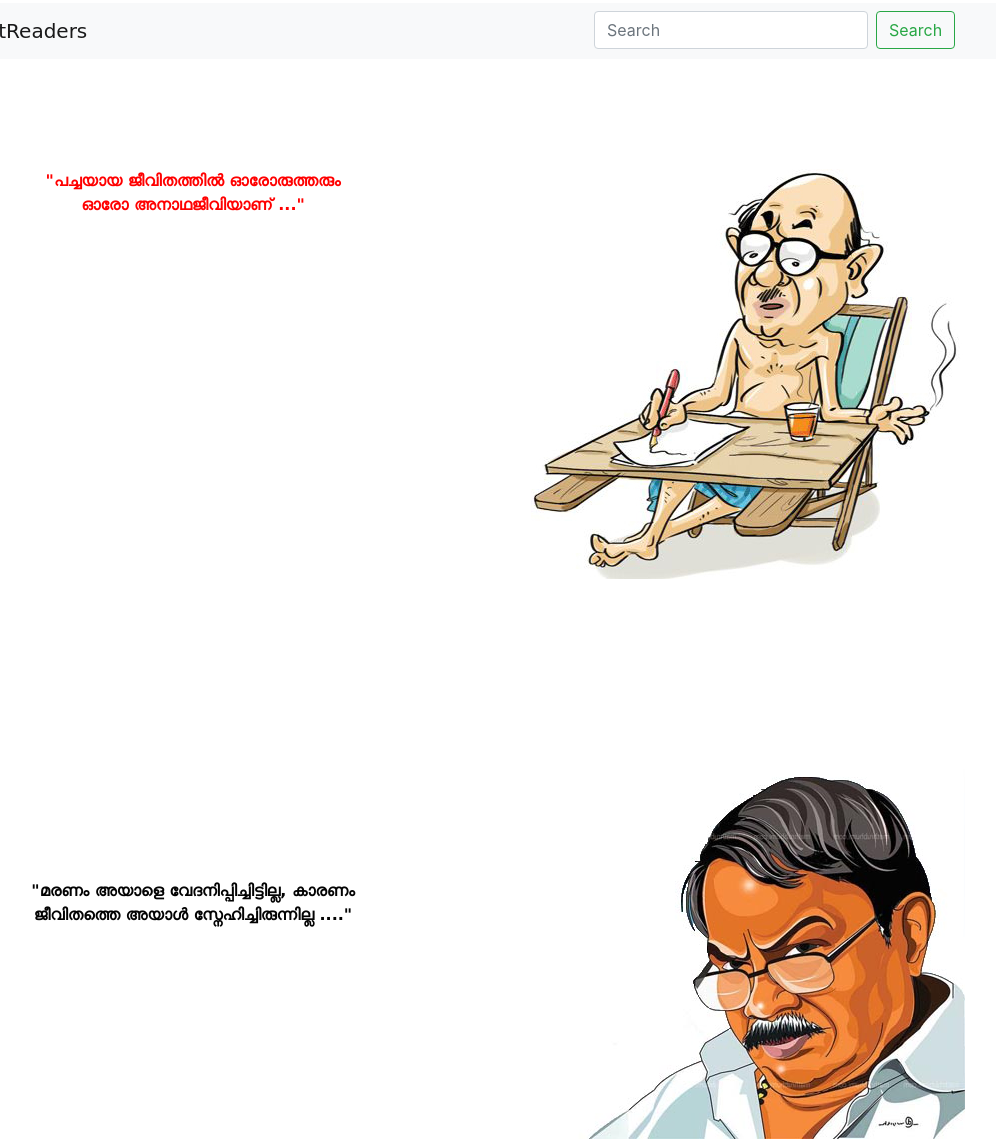
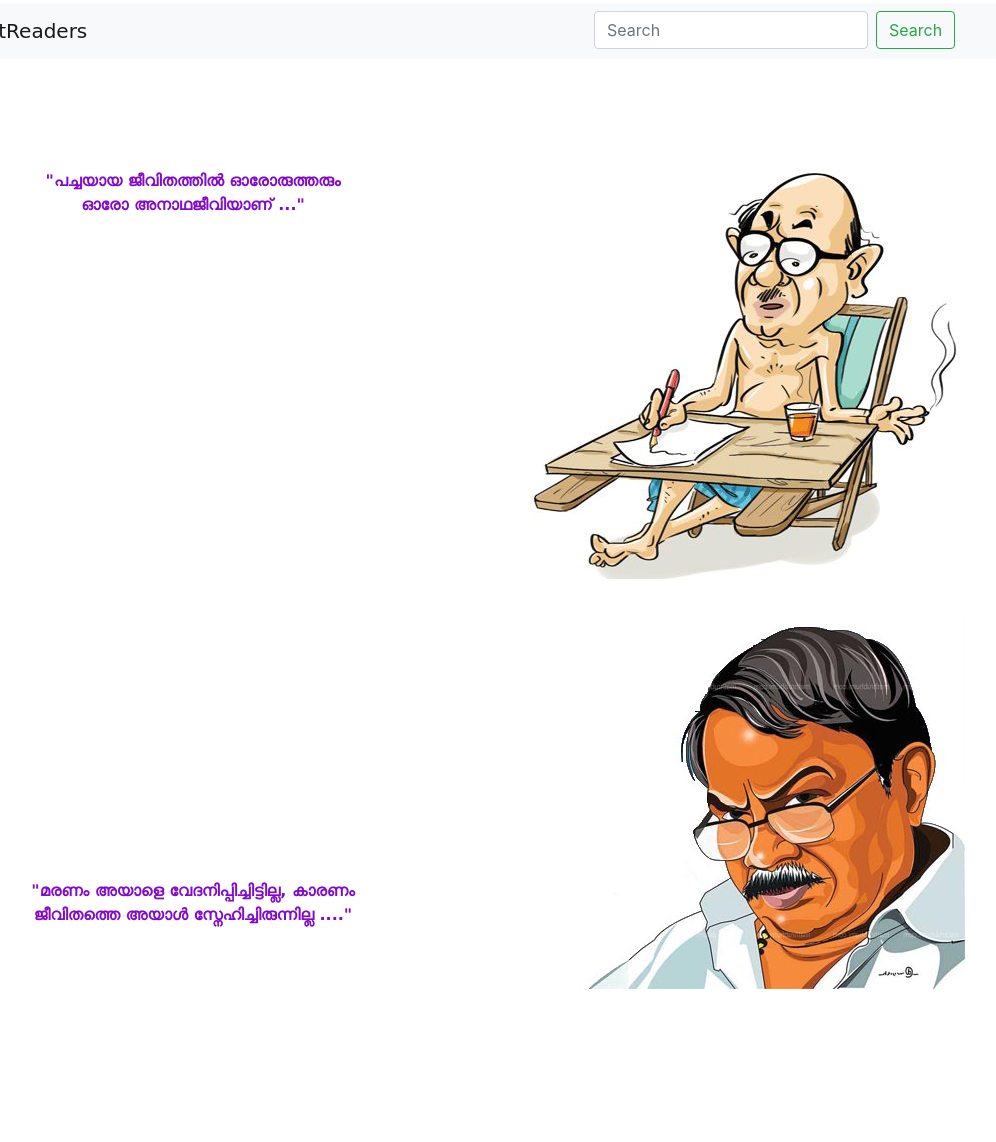
Before and after one commit to muhammadali1405/firstreaders, a plain HTML site: page index.html in a window 1280 px wide. Shown: the part 7-1149 px from the top of the page, without its empty margins (77-1073 px from the left). Drawn offline with nearby package versions, Linux system fonts and the light colour scheme.

Commit message:
color of text

```diff
--- a/index.css
+++ b/index.css
@@ -61,24 +61,24 @@
 
 
 a:link {
-        color: red;
+        color: rgb(131, 10, 201);
         text-decoration: none;
       }
 
       /* visited link */
  a:visited {
-        color: green;
+        color: rgb(18, 25, 124);
         text-decoration: none;
       }
 
       /* mouse over link */
 a:hover {
-        color: rgb(206, 11, 11);
+        color: rgb(160, 27, 172);
         text-decoration: none;
       }
 
       /* selected link */
 :active {
-        color: blue;
+        color: rgb(0, 255, 64);
         text-decoration: none;
      }
--- a/index.html
+++ b/index.html
@@ -41,10 +41,10 @@
 
     <div class="container">
       <div class="basheer-quote col-lg-4  " style="padding-top:300px">
-        <p>"മരണം അയാളെ വേദനിപ്പിച്ചിട്ടില്ല, കാരണം ജീവിതത്തെ അയാൾ സ്നേഹിച്ചിരുന്നില്ല ...."</p>
+        <a  href="basheer.html" > <p>"മരണം അയാളെ വേദനിപ്പിച്ചിട്ടില്ല, കാരണം ജീവിതത്തെ അയാൾ സ്നേഹിച്ചിരുന്നില്ല ...."</p></a>
         </div>
 
-      <div class="basheer col-md-8 " style="padding-top:150px">
+      <div class="basheer col-md-8 " >
       <img src="img/mtvn.jpg" alt="m t vasudevan nair">
     </div>
 
```
